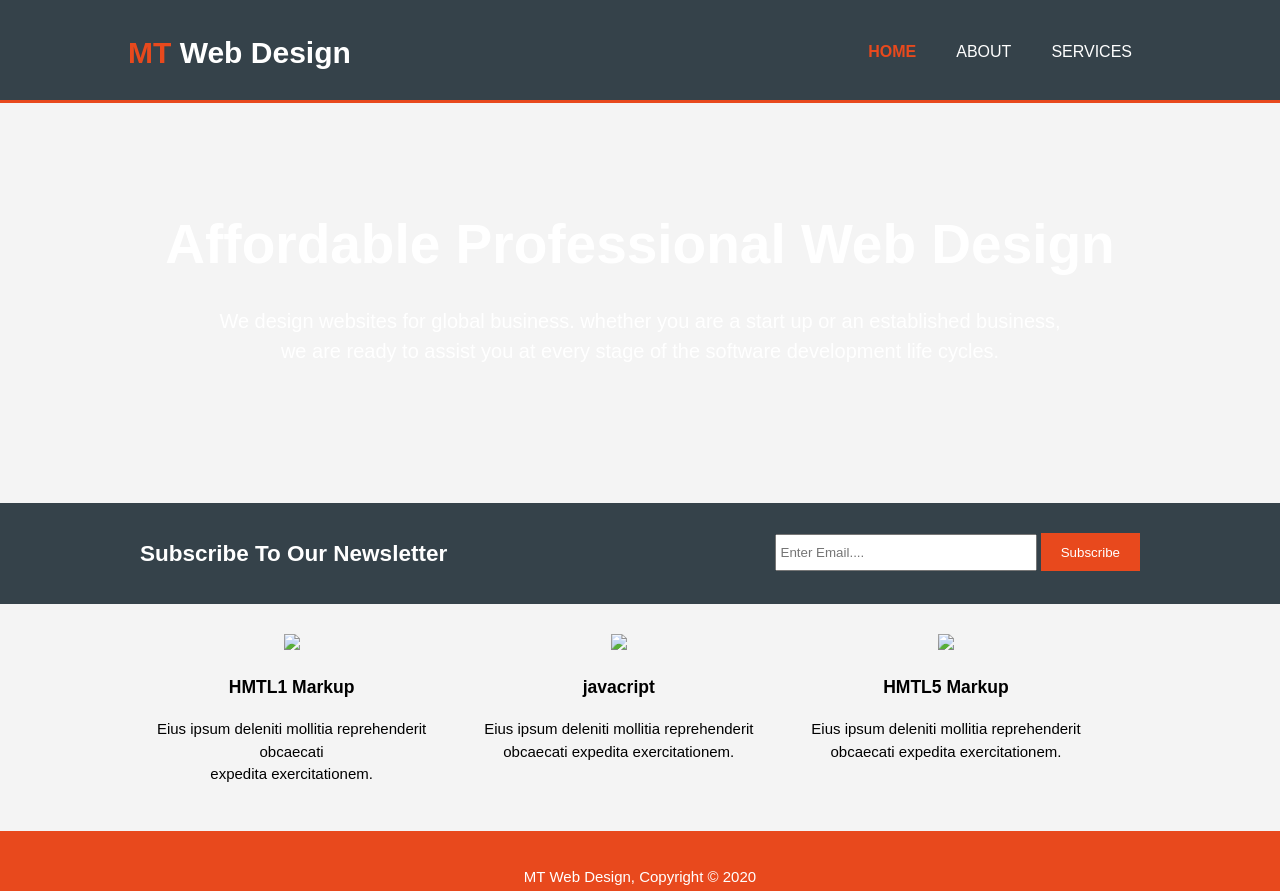
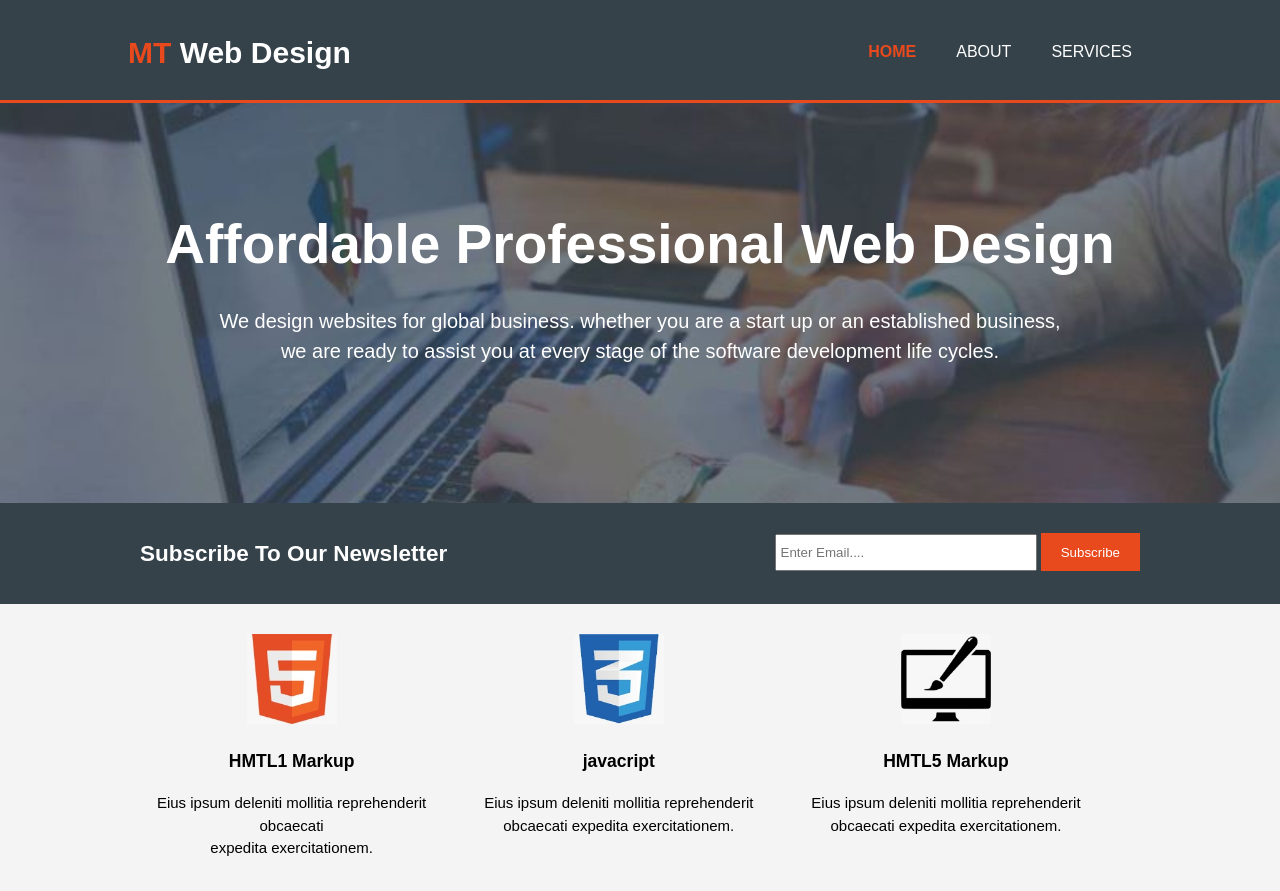
Before and after one commit to Twumasi8585/ogtech-website, a plain HTML site: page index.html in a window 1280 px wide. Shown: the top 891 px of the page. Drawn offline with Linux system fonts and the light colour scheme.

Commit message:
Add files via upload

```diff
--- a/index.html
+++ b/index.html
@@ -53,20 +53,20 @@
     <section id="boxes">
         <div class="container">
             <div class="box">
-                <img src="./IMG/html.jpeg">
+                <img src="html.jpeg">
                 <h3>HMTL1 Markup</h3>
                 <p>Eius ipsum deleniti mollitia reprehenderit obcaecati<br>expedita exercitationem.</p>
             </div>
 
 
             <div class="box">
-                <img src="./IMG/css.jpeg">
+                <img src="css.jpeg">
                 <h3>javacript</h3>
                 <p>Eius ipsum deleniti mollitia reprehenderit<br>obcaecati expedita exercitationem.</p>
             </div>
 
             <div class="box">
-                <img src="./IMG/laptop.jpeg">
+                <img src="laptop.jpeg">
                 <h3>HMTL5 Markup</h3>
                 <p>Eius ipsum deleniti mollitia reprehenderit<br>obcaecati expedita exercitationem.</p>
             </div>
--- a/style.css
+++ b/style.css
@@ -81,7 +81,7 @@ header a:hover{
 /* Showcase */
 #showcase{
     min-height: 400px;
-    background: url('./IMG/background.jpeg') no-repeat;
+    background: url('background.jpeg') no-repeat;
     background-position: center;
     background-size: cover;
     text-align: center;
```
